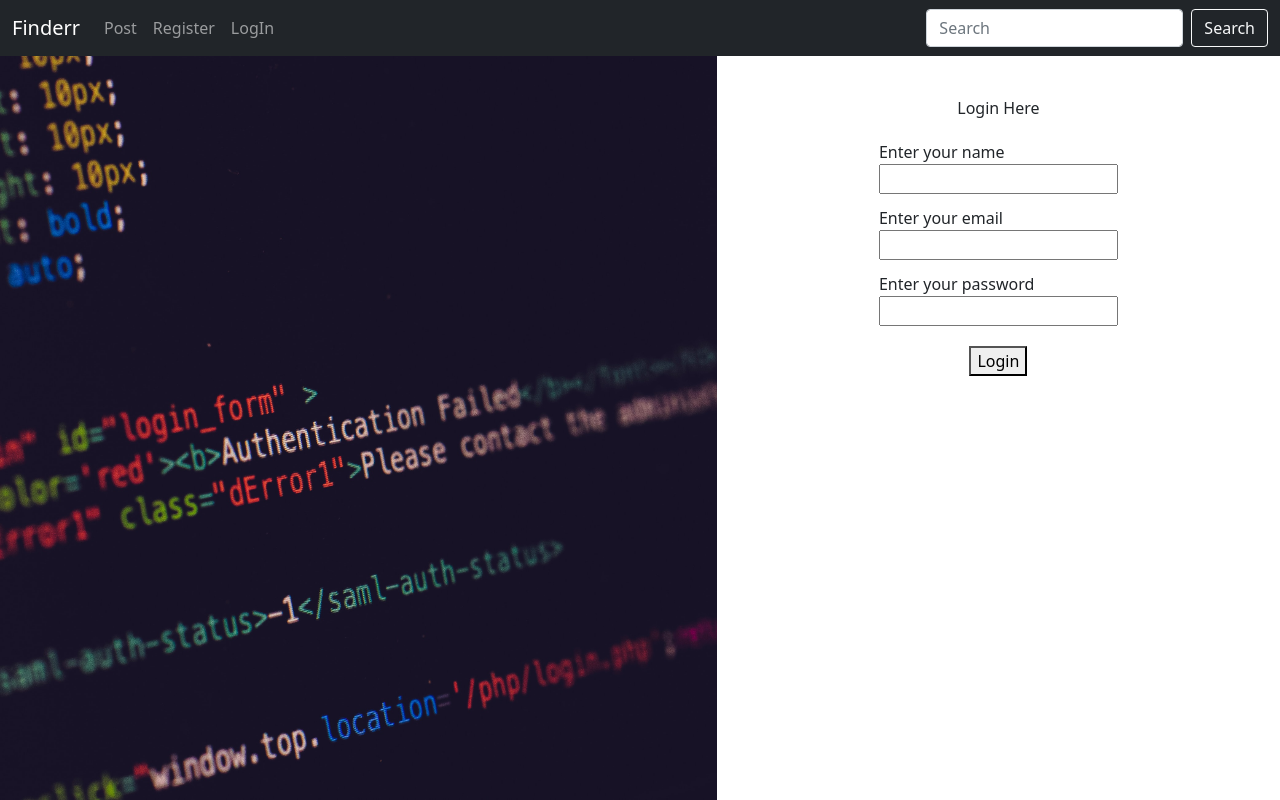
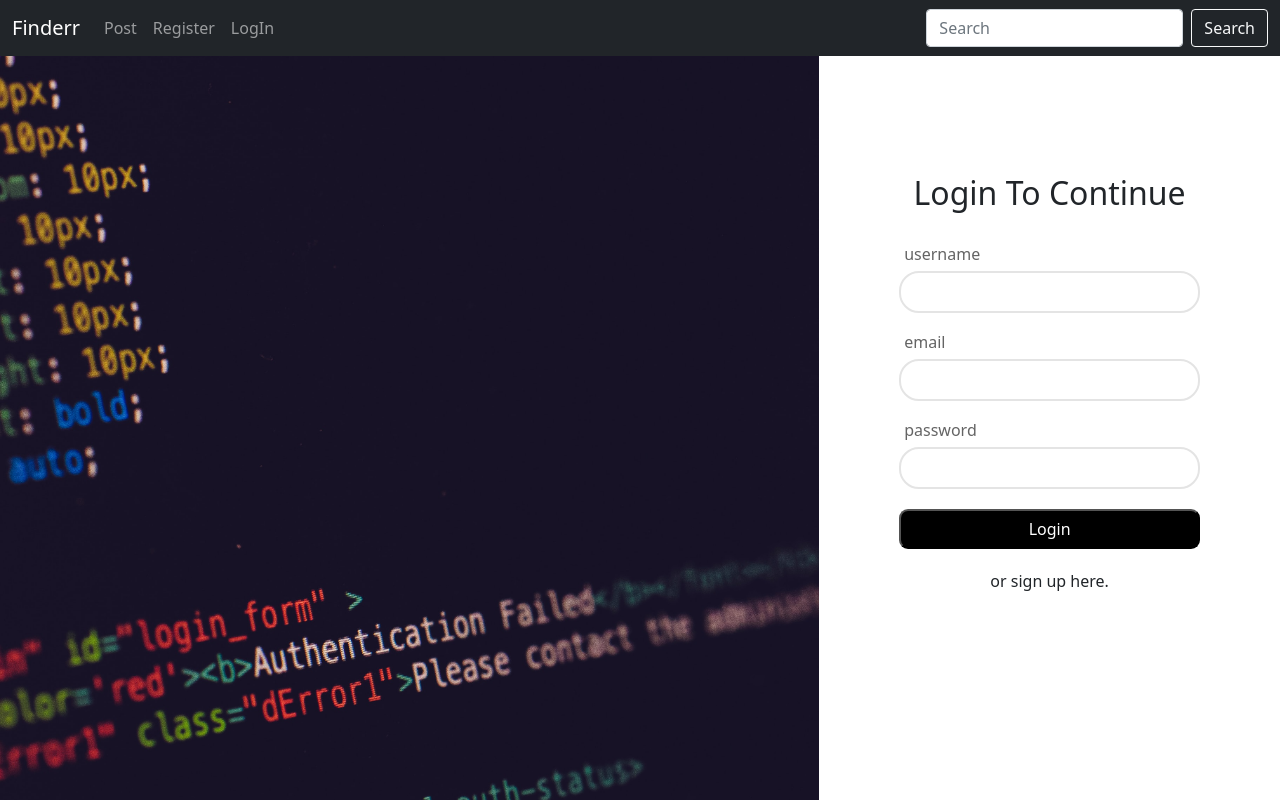
Before and after one commit to sia162/GROUP-32-SE-PROJECT-FINDERR, a React (Create React App) app in the folder Client/: page /login in a window 1280 px wide. Built offline with nearby package versions, Linux system fonts and the light colour scheme.

Commit message:
login page frontend done

```diff
--- a/Client/src/components/login/Login.js
+++ b/Client/src/components/login/Login.js
@@ -4,31 +4,31 @@ import loginimg from "./login-image.jpg";
 
 const Login = () => {
   return (
-    <div className="login"
-    >
+    <div className="login">
       <div className="input-img">
         <img src={loginimg} alt="" />
       </div>
 
       <div className="form-right-side">
-
-        <div className="form-title">Login Here</div>
+        <div className="form-title">Login To Continue</div>
         <form className="form-group">
           <div className="input-box">
-            <label htmlFor="name">Enter your name </label>{" "}
-            <input type="text" name="name" />
+            <label htmlFor="username">username </label>{" "}
+            <input type="text" name="username" />
           </div>
           <div className="input-box">
-            <label htmlFor="email">Enter your email </label>{" "}
+            <label htmlFor="email">email </label>{" "}
             <input type="email" name="email" />
           </div>
           <div className="input-box">
-            <label htmlFor="password">Enter your password </label>{" "}
+            <label htmlFor="password">password </label>{" "}
             <input type="password" name="password" />
           </div>
         </form>
 
-        <button>Login</button>
+        <button className="login-btn">Login</button>
+
+        <div className="orsignuplink">or sign up here.</div>
       </div>
     </div>
   );
--- a/Client/src/components/login/login.css
+++ b/Client/src/components/login/login.css
@@ -2,32 +2,68 @@
   display: flex;
   justify-content: flex-start;
   align-items: center;
-  height: 44.9vh;
+  height: 92.9vh;
+}
+
+.input-img {
+  flex: 1;
 }
 
 .input-img img {
-  height: 141vh;
-  width: 56vw;
+  height: 93vh;
+  width: 64vw;
+  object-fit: cover;
 }
 
 .form-right-side {
+  flex: 1 1;
   display: flex;
   flex-direction: column;
-  align-items: center;
+  align-items: stretch;
+  grid-row-gap: 20px;
   grid-row-gap: 20px;
   row-gap: 20px;
-  margin: auto;
+  margin: 113px 80px auto 80px;
 }
 
 .form-group {
   display: flex;
   flex-direction: column;
+  align-items: stretch;
+  grid-row-gap: 12px;
+  row-gap: 12px;
   justify-content: center;
-  align-items: end;
-  row-gap: 12px;
 }
 
 .input-box {
   display: flex;
   flex-direction: column;
 }
+
+.form-title {
+  font-size: 2rem;
+  text-align: center;
+}
+
+.input-box input {
+  padding: 7px 26px;
+  border: 2px solid #e4e4e4;
+  border-radius: 20px;
+  outline: none;
+}
+
+.input-box label {
+  padding: 5px;
+  color: #646464;
+}
+
+.login-btn {
+  padding: 6px 0px;
+  background: black;
+  color: white;
+  border-radius: 9px;
+}
+
+.orsignuplink {
+  text-align: center;
+}
```
